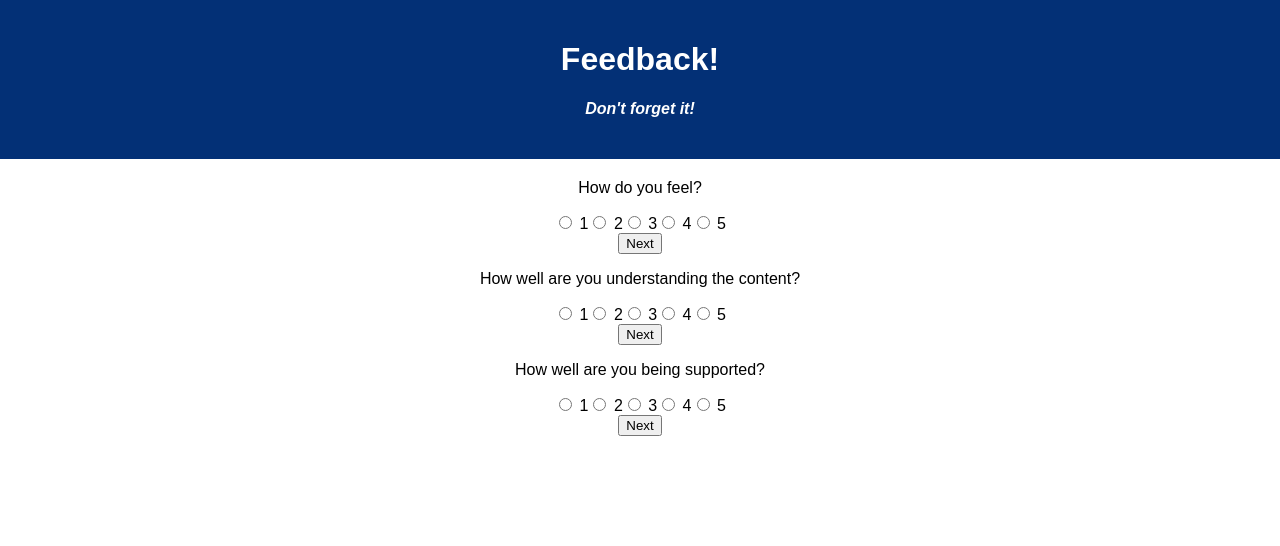
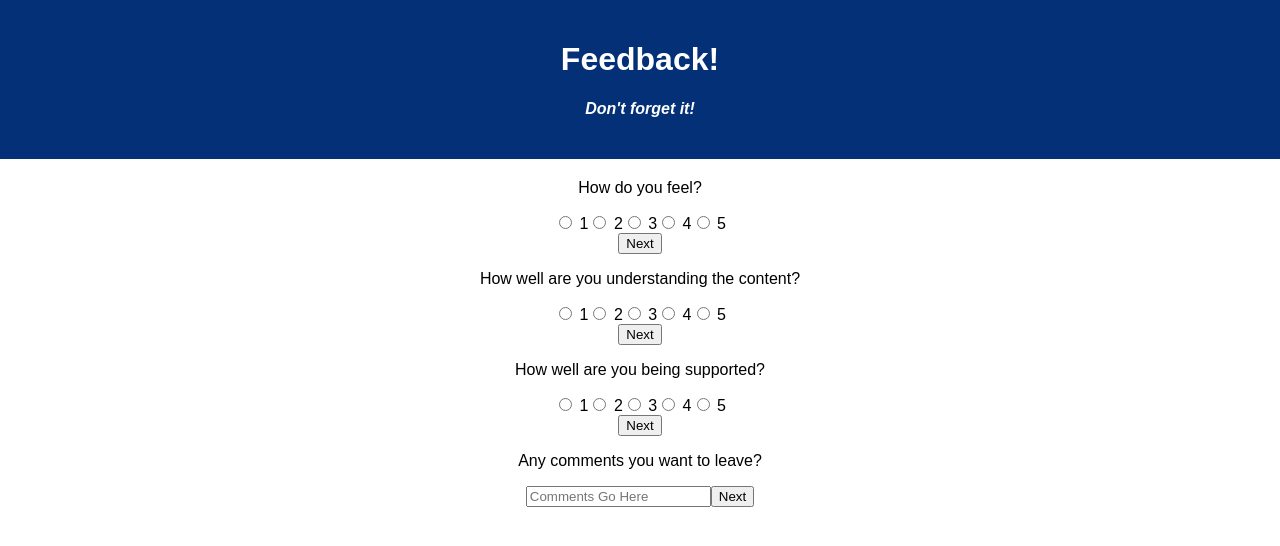
Before and after one commit to sam-c-freeman/weekend-redux-feedback-loop, a React (Create React App) app: page / in a window 1280 px wide. Shown: the top 546 px of the page. Built offline with nearby package versions, Linux system fonts and the light colour scheme.

Commit message:
done with comments component

```diff
--- a/src/components/App/App.jsx
+++ b/src/components/App/App.jsx
@@ -4,6 +4,7 @@ import './App.css';
 import FeelingForm from '../FeelingForm/FeelingForm';
 import UnderstandingForm from '../UnderstandingForm/UnderstandingForm';
 import SupportedForm from '../SupportedForm/SupportedForm';
+import CommentsForm from '../CommentsForm/CommentsForm';
 
 function App() {
 
@@ -18,6 +19,7 @@ function App() {
       <FeelingForm />
       <UnderstandingForm/>
       <SupportedForm />
+      <CommentsForm />
 
     </div>
   );
--- /dev/null
+++ b/src/components/CommentsForm/CommentsForm.jsx
@@ -0,0 +1,37 @@
+import {useState} from 'react';
+import {useHistory} from 'react-router-dom';
+import {useDispatch} from 'react-redux';
+
+function CommentsForm (){
+    const[comments, setComments] = useState('');
+    //what should default rating be?
+    //How will I clear it?
+
+    const dispatch = useDispatch();
+
+    const handleSubmit = () =>{
+        event.preventDefault();
+        const action = {
+            type: 'SET_COMMENTS',
+            payload: comments
+        }
+        dispatch(action);
+        setComments('');
+
+    }
+
+
+    return(
+        <form onSubmit={handleSubmit}>
+            <p>Any comments you want to leave? </p>
+                <input
+                type="text"
+                placeholder="Comments Go Here"
+                value={comments}
+                onChange={(event) => setComments(event.target.value)}/>
+                <button>Next</button>
+    </form>
+    );
+}
+
+export default CommentsForm;
--- a/src/index.js
+++ b/src/index.js
@@ -35,6 +35,14 @@ const supportedRating = (state=[], action) =>{
         return state;
 }
 
+const comments = (state=[], action) =>{
+    if(action.type === 'SET_COMMENTS'){
+        return action.payload;
+
+    }
+        return state;
+}
+
 
 
 //Create Store
@@ -43,7 +51,8 @@ const storeInstance = createStore(
         {
             feelingRating,
             understandingRating,
-            supportedRating
+            supportedRating,
+            comments
         }
     ),
     applyMiddleware(logger)
```
